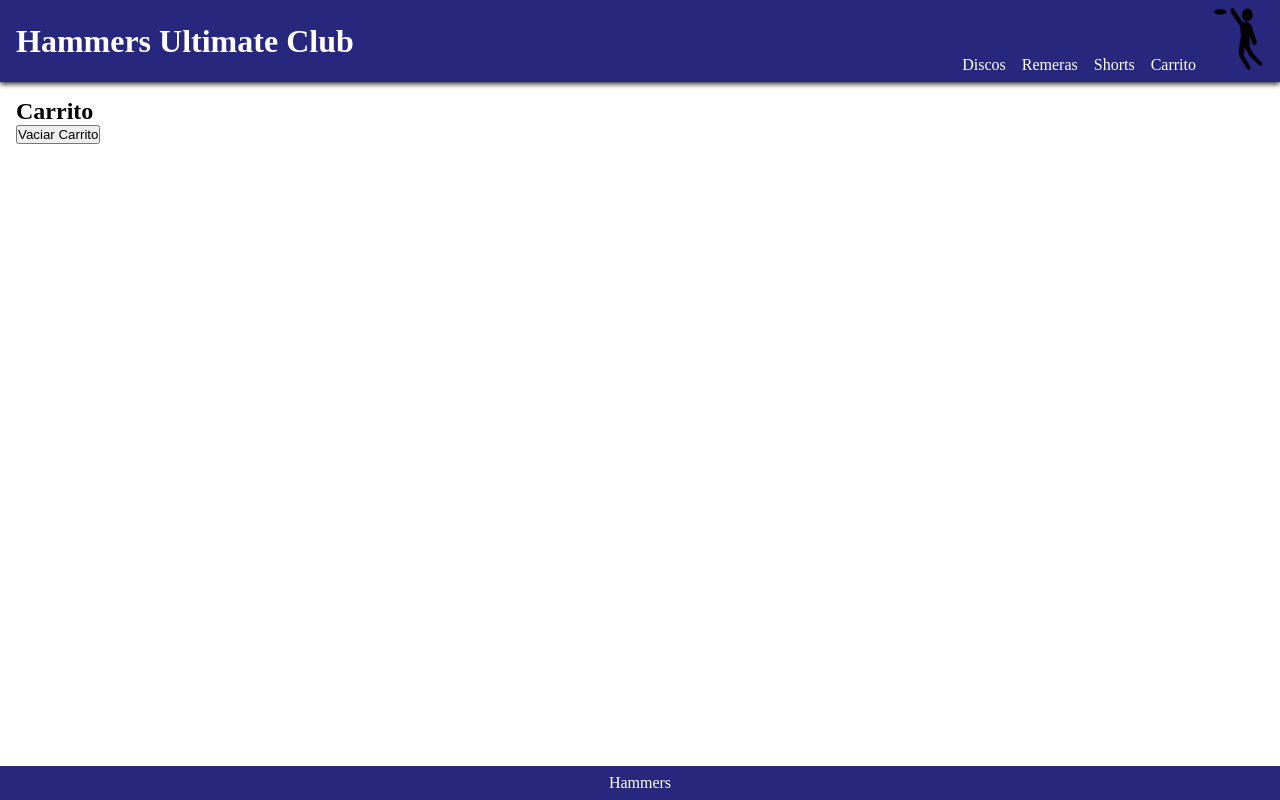
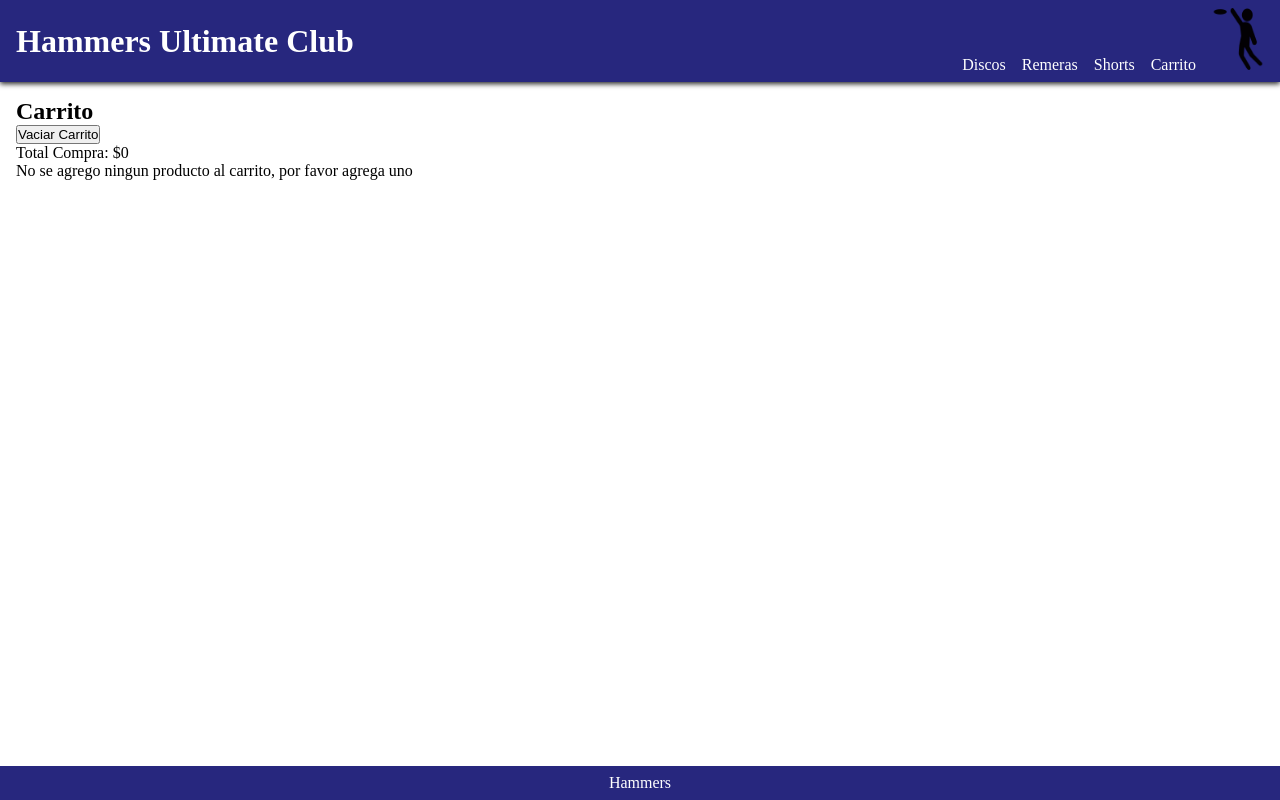
Before and after one commit to Daniheto/Proyecto-React, a React (Create React App) app: page /carrito in a window 1280 px wide. Built offline with nearby package versions, Linux system fonts and the light colour scheme.

Commit message:
desafioCartView

```diff
--- a/src/Components/Carrito.js
+++ b/src/Components/Carrito.js
@@ -1,8 +1,17 @@
 import { useContext, useState } from "react";
 import { contexto } from "./CartContext";
+import { Link } from "react-router-dom";
+import ItemCount from "./ItemCount";
 
 const Carrito = () => {
-  const { clear, cart, removeItem } = useContext(contexto);
+  const { clear, cart, removeItem, total } = useContext(contexto);
+  const [seleccionado, setSeleccionado] = useState(false);
+
+  const onAdd = (unidadSeleccionada) => {
+    if (unidadSeleccionada != undefined) {
+      setSeleccionado(unidadSeleccionada);
+    }
+  };
 
   return (
     <>
@@ -22,6 +31,17 @@ const Carrito = () => {
         ))}
       </div>
       <button onClick={clear}>Vaciar Carrito</button>
+      <p>Total Compra: ${total}</p>
+      <p>
+        {seleccionado
+          ? "Ya elegiste una cantidad"
+          : "No se agrego ningun producto al carrito, por favor agrega uno"}
+      </p>
+      {seleccionado ? (
+        <Link to="/">
+          <button>Catalago</button>
+        </Link>
+      ) : null}
     </>
   );
 };
--- a/src/Components/CartContext.js
+++ b/src/Components/CartContext.js
@@ -3,10 +3,12 @@ export const contexto = createContext();
 
 export const MiProvider = ({ children }) => {
   const [cart, setCart] = useState([]);
+  const [total, setTotal] = useState(0);
 
   const addItem = (producto, contador) => {
     let productoCarrito = { producto, contador };
     let carritoAuxiliar = [];
+    setTotal(total + producto.precio * contador);
     if (isInCart(producto)) {
       productoCarrito = cart.find((item) => item.producto === producto);
       productoCarrito.contador = productoCarrito.contador + contador;
@@ -36,7 +38,7 @@ export const MiProvider = ({ children }) => {
   };
 
   return (
-    <contexto.Provider value={{ addItem, removeItem, clear, cart }}>
+    <contexto.Provider value={{ addItem, removeItem, clear, cart, total }}>
       {children}
     </contexto.Provider>
   );
--- a/src/Components/ItemCount.js
+++ b/src/Components/ItemCount.js
@@ -2,6 +2,7 @@ import { useState } from "react";
 
 const ItemCount = (greeting) => {
   const [contador, setContador] = useState(greeting.initial);
+  const [seleccionado, setSeleccionado] = useState(false);
 
   const handleClick = () => {
     if (contador < greeting.stock) setContador(contador + 1);
@@ -11,8 +12,14 @@ const ItemCount = (greeting) => {
     if (contador > greeting.initial) setContador(contador - 1);
   };
 
-  const handleConfirmar = () => {
+  const handleConfirmar = (unidadSeleccionada) => {
     greeting.onAdd(contador);
+  };
+
+  const onAdd = (unidadSeleccionada) => {
+    if (unidadSeleccionada != undefined) {
+      setSeleccionado(unidadSeleccionada);
+    }
   };
 
   return (
@@ -26,7 +33,7 @@ const ItemCount = (greeting) => {
           +
         </button>
       </div>
-      <button className="confirmar" onClick={handleConfirmar}>
+      <button className="confirmar" onAdd={onAdd} onClick={handleConfirmar}>
         Confirmar
       </button>
     </div>
--- a/src/Components/ItemDetail.js
+++ b/src/Components/ItemDetail.js
@@ -6,7 +6,6 @@ import { contexto } from "./CartContext";
 export const ItemDetail = ({ productos }) => {
   const [seleccionado, setSeleccionado] = useState(false);
   const { addItem, cart } = useContext(contexto);
-  const { clear, removeItem } = useContext(contexto);
 
   const onAdd = (unidadSeleccionada) => {
     addItem(productos, unidadSeleccionada);
@@ -14,7 +13,6 @@ export const ItemDetail = ({ productos }) => {
       setSeleccionado(unidadSeleccionada);
     }
   };
-  console.log("cart", cart);
 
   return (
     <>
@@ -34,7 +32,6 @@ export const ItemDetail = ({ productos }) => {
           <button>Carrito</button>
         </Link>
       ) : null}
-      {/* <button onClick={() => removeItem(productos)}>Remover del Carrito</button> */}
     </>
   );
 };
```
